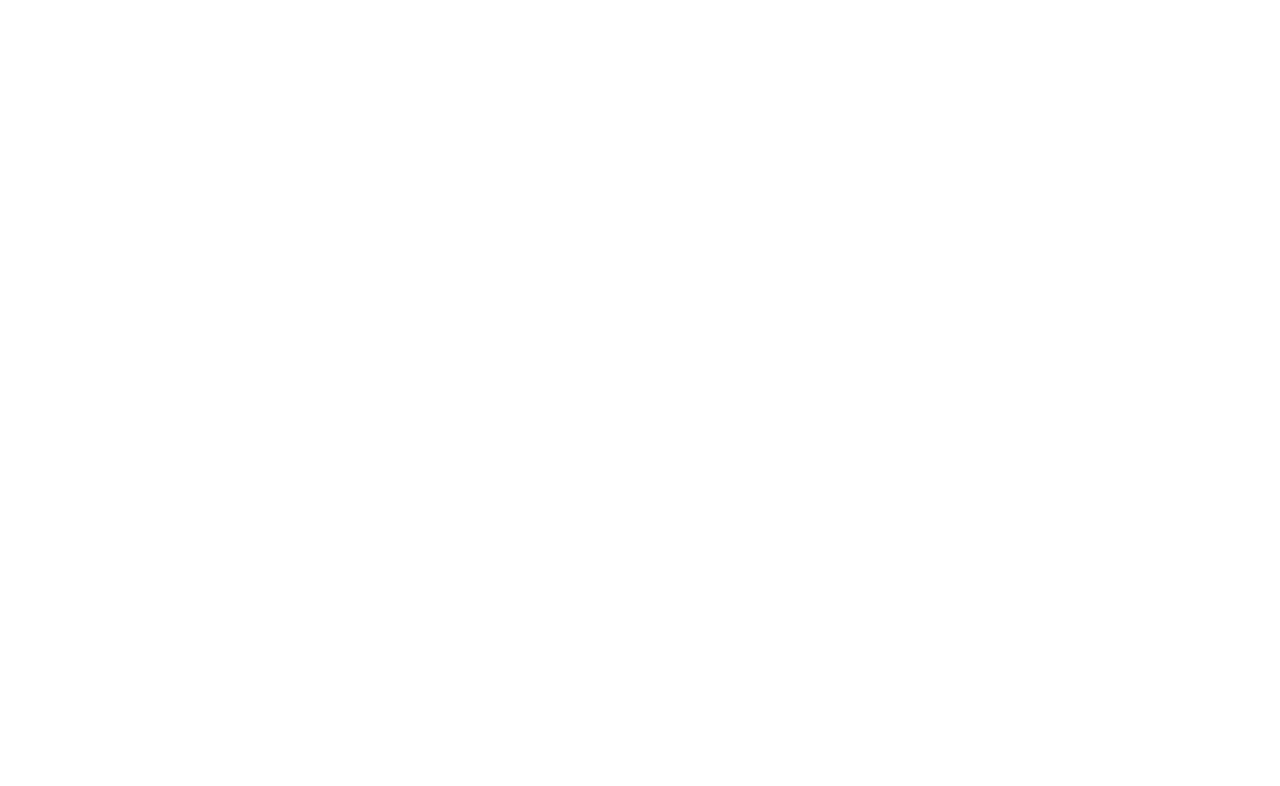
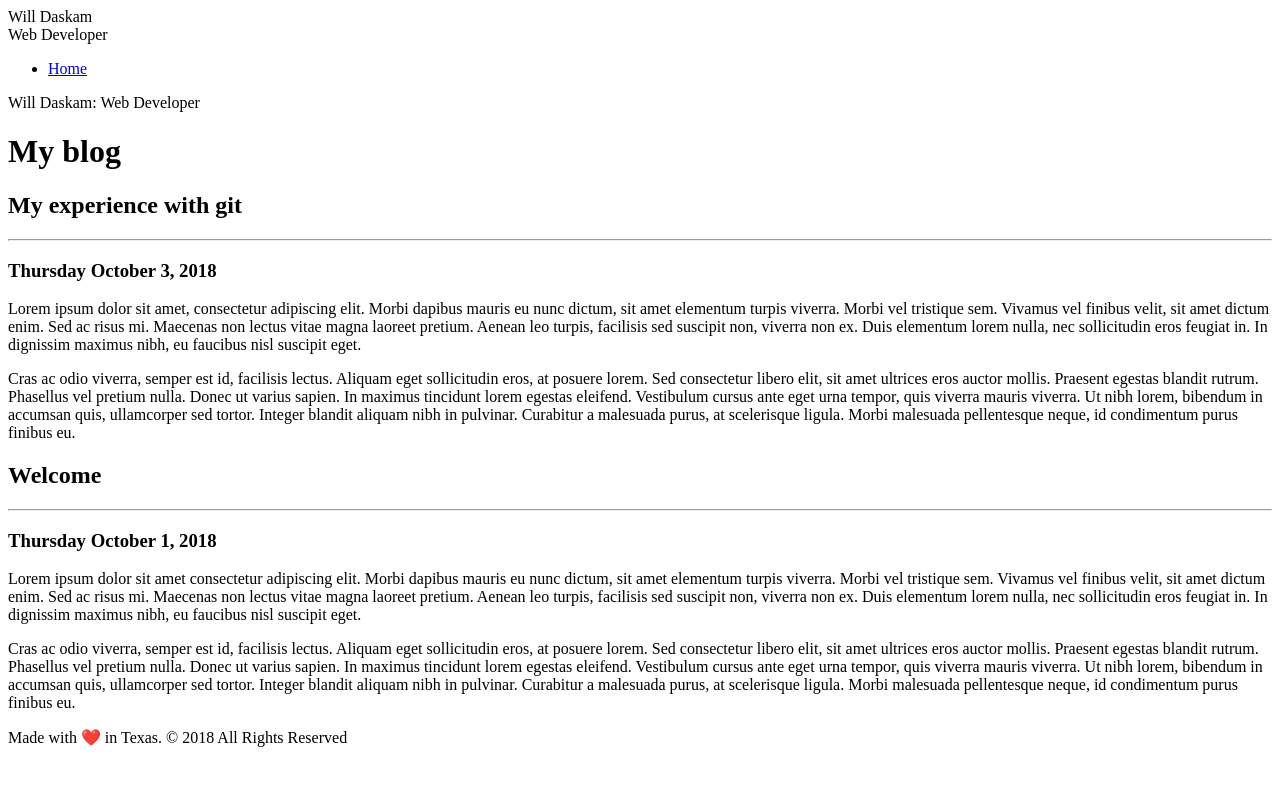
Before and after one commit to willd0/personal-blog, a plain HTML site: page index.html in a window 1280 px wide. Drawn offline with Linux system fonts and the light colour scheme.

Commit message:
Add required HTML elements to the blog page skeleton.

```diff
--- a/index.html
+++ b/index.html
@@ -7,6 +7,71 @@
   <title>Will Daskam - Web Developer</title>
 </head>
 <body>
-
+  <div class="parent">
+   <div class="wrapper">
+     <nav>
+      <div class="inner-wrap">
+        <div class="site-header">Will Daskam</div>
+        <div class="site-subheader">Web Developer</div>
+        <ul class="site-navigation">
+          <li><a href="index.html">Home</a></li>
+        </ul>
+      </div>
+    </nav>
+    <main>
+      <div class="menu">
+        <div class="menu-icon" id="sidebarCollapse">
+          <span class="mobile-header">Will Daskam: Web Developer</span>
+        </div>
+      </div>
+      <h1>My blog</h1>
+        <article>
+          <h2>My experience with git</h2>
+             <hr />
+             <h3>Thursday October 3, 2018</h3>
+             <p>
+               Lorem ipsum dolor sit amet, consectetur adipiscing elit. Morbi dapibus mauris eu nunc
+               dictum, sit amet elementum turpis viverra. Morbi vel tristique sem. Vivamus vel finibus velit, sit amet
+               dictum enim. Sed ac risus mi. Maecenas non lectus vitae magna laoreet pretium. Aenean leo turpis, facilisis
+               sed suscipit non, viverra non ex. Duis elementum lorem nulla, nec sollicitudin eros feugiat in. In
+               dignissim maximus nibh, eu faucibus nisl suscipit eget.
+             </p>
+             <p>
+               Cras ac odio viverra, semper est id, facilisis lectus. Aliquam eget sollicitudin eros, at posuere lorem.
+               Sed consectetur libero elit, sit amet ultrices eros auctor mollis. Praesent egestas blandit rutrum. Phasellus vel pretium nulla. Donec ut varius sapien. In maximus tincidunt lorem egestas eleifend. Vestibulum cursus ante
+               eget urna tempor, quis viverra mauris viverra. Ut nibh lorem, bibendum in accumsan quis, ullamcorper sed
+               tortor. Integer blandit aliquam nibh in pulvinar. Curabitur a malesuada purus, at scelerisque ligula. Morbi
+               malesuada pellentesque neque, id condimentum purus finibus eu.
+             </p>
+        </article>
+       <article>
+         <h2>Welcome</h2>
+         <hr />
+         <h3>Thursday October 1, 2018</h3>
+         <p>
+           Lorem ipsum dolor sit amet consectetur adipiscing elit. Morbi dapibus mauris eu nunc
+           dictum, sit amet elementum turpis viverra. Morbi vel tristique sem. Vivamus vel finibus velit, sit amet
+           dictum enim. Sed ac risus mi. Maecenas non lectus vitae magna laoreet pretium. Aenean leo turpis, facilisis
+           sed suscipit non, viverra non ex. Duis elementum lorem nulla, nec sollicitudin eros feugiat in. In
+           dignissim
+           maximus nibh, eu faucibus nisl suscipit eget.
+         </p>
+         <p>
+           Cras ac odio viverra, semper est id, facilisis lectus. Aliquam eget sollicitudin eros, at posuere lorem.
+           Sed
+           consectetur libero elit, sit amet ultrices eros auctor mollis. Praesent egestas blandit rutrum. Phasellus
+           vel
+           pretium nulla. Donec ut varius sapien. In maximus tincidunt lorem egestas eleifend. Vestibulum cursus ante
+           eget urna tempor, quis viverra mauris viverra. Ut nibh lorem, bibendum in accumsan quis, ullamcorper sed
+           tortor. Integer blandit aliquam nibh in pulvinar. Curabitur a malesuada purus, at scelerisque ligula. Morbi
+           malesuada pellentesque neque, id condimentum purus finibus eu.
+         </p>
+      </article>
+      <footer>
+        Made with ❤️ in Texas. © 2018 All Rights Reserved
+      </footer>
+    </main>
+   </div>
+ </div>
 </body>
 </html>
```
